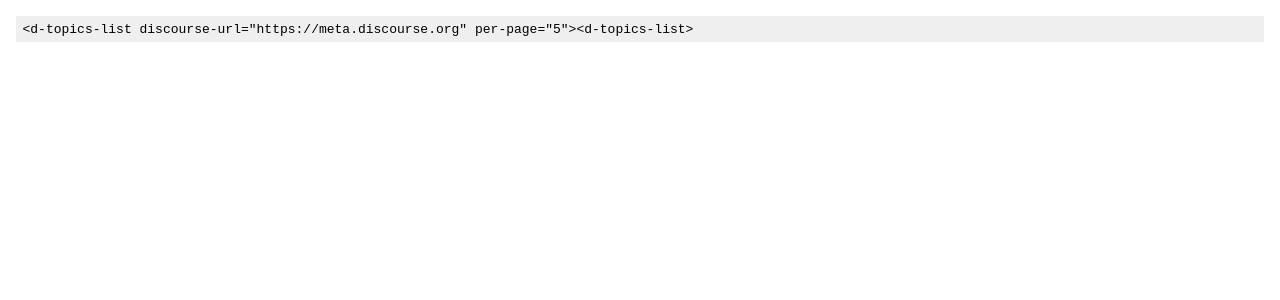
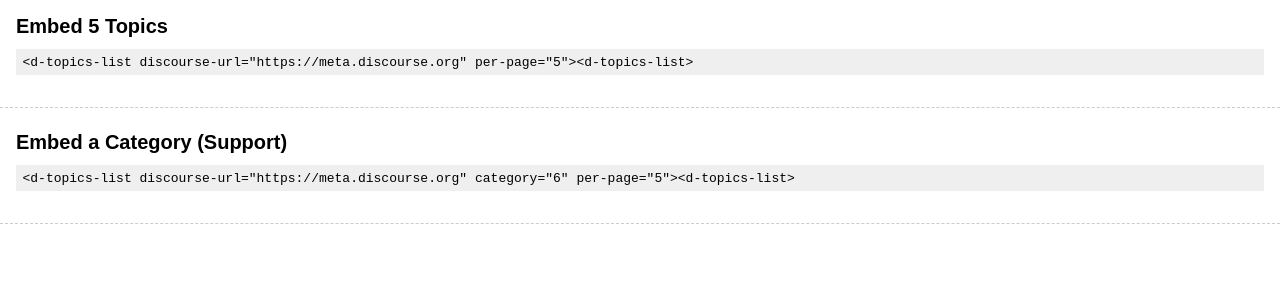
Before and after one commit to eviltrout/embed-topics, a Jekyll site: the page built from index.html, in a window 1280 px wide. Shown: the top 300 px of the page. Built offline with Jekyll 4.4.1, drawn with Linux system fonts in a browser that asks for light colours; a script that is not in the unit is left out.

Commit message:
Use data for examples

```diff
--- /dev/null
+++ b/_data/examples.yml
@@ -0,0 +1,4 @@
+- name: Embed 5 Topics
+  args: per-page="5"
+- name: Embed a Category (Support)
+  args: category="6" per-page="5"
--- a/_layouts/default.html
+++ b/_layouts/default.html
@@ -2,6 +2,7 @@
   <head>
     <title>{{ site.title }}</title>
     <link rel="stylesheet" href="/assets/css/default.css">
+    <script src="https://meta.discourse.org/javascripts/embed-topics.js"></script>
   </head>
   <body>
     {{ content }}
--- a/assets/css/default.scss
+++ b/assets/css/default.scss
@@ -3,11 +3,22 @@
 @import "reset.scss";
 
 body {
-  margin: 1em;
+  font-family: sans-serif;
 }
 
 .example {
+  padding: 1em;
+  margin-bottom: 0.5em;
+  border-bottom: 1px dashed #ccc;
+
+  h3 {
+    font-size: 1.25em;
+    margin-bottom: 0.5em;
+    font-weight: bold;
+  }
+
   d-topics-list {
+    margin-top: 1em;
     display: block;
 
     iframe {
--- a/index.html
+++ b/index.html
@@ -1,11 +1,13 @@
 ---
 layout: default
 ---
-<div class='example'>
-  <d-topics-list discourse-url="https://meta.discourse.org" per-page="5"></d-topics-list>
-  <code>
-    &lt;d-topics-list discourse-url="https://meta.discourse.org" per-page="5"&gt;&lt;d-topics-list&gt;
-  </code>
-</div>
 
-<script src="https://meta.discourse.org/javascripts/embed-topics.js"></script>
+{% for example in site.data.examples %}
+  <div class='example'>
+    <h3>{{ example.name }}</h3>
+    <code>
+      &lt;d-topics-list discourse-url="https://meta.discourse.org" {{ example.args }}&gt;&lt;d-topics-list&gt;
+    </code>
+    <d-topics-list discourse-url="https://meta.discourse.org" {{ example.args }}></d-topics-list>
+  </div>
+{% endfor %}
```
